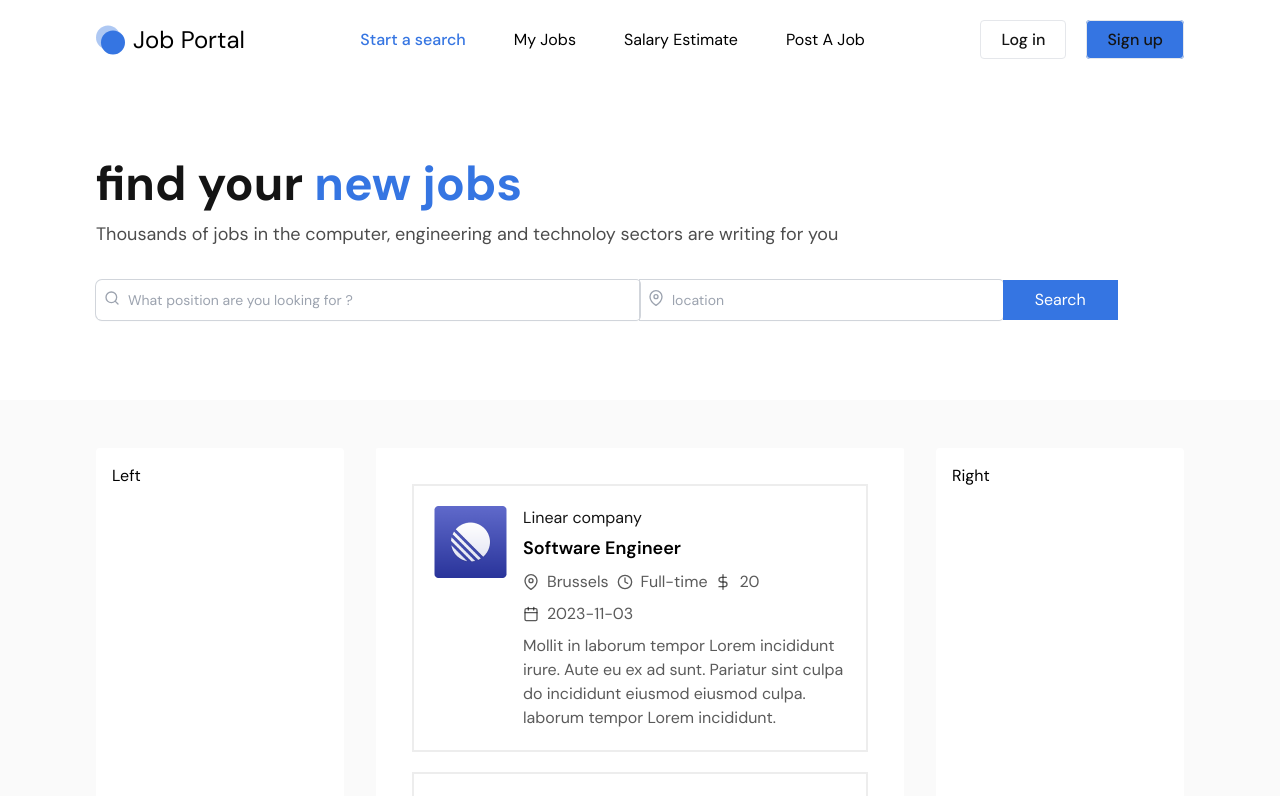
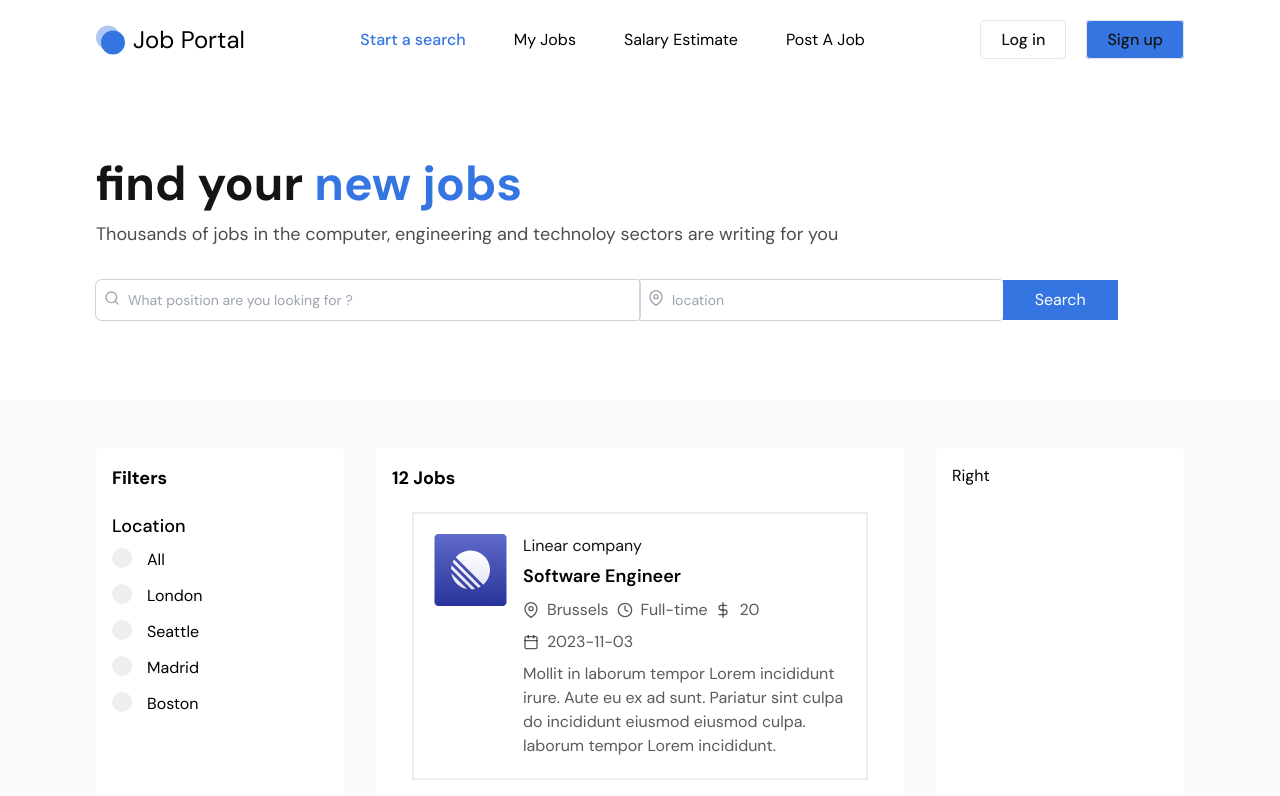
Before and after one commit to Kingcedru/Job-Portal-MERN-, a React (Vite) app in the folder job-portal/: page / in a window 1280 px wide. Shown: the top 796 px of the page. Built offline with nearby package versions, Linux system fonts and the light colour scheme.

Commit message:
adding title and filtering

```diff
--- a/job-portal/src/Pages/Home.jsx
+++ b/job-portal/src/Pages/Home.jsx
@@ -1,17 +1,23 @@
 import { useEffect, useState } from "react";
 import Banner from "../components/Banner";
 import Card from "../components/Card";
-import Jobs from "../components/Jobs";
+import Jobs from "./Jobs";
+import Sidebar from "../sidebar/Sidebar";
 
 export default function Home() {
   const [selectedCategory, setSelectedCategory] = useState(null);
   const [jobs, setJobs] = useState([]);
+  const [isLoading, setIsLoading] = useState(true);
+  const [currentPage, setCurrentPage] = useState(1);
+  const itemsPerPage = 6;
 
   useEffect(() => {
+    setIsLoading(true);
     fetch("jobs.json")
       .then((res) => res.json())
       .then((data) => {
         setJobs(data);
+        setIsLoading(false);
       });
   }, []);
 
@@ -73,10 +79,24 @@ export default function Home() {
       <Banner query={query} handleInputChange={handleInputChange} />
       {/* main content */}
       <div className="bg-[#FAFAFA] md:grid grid-cols-4 gap-8 lg:px-24 px-4 py-12">
-        <div className="bg-white p-4 rounded">Left</div>
+        {/* left side */}
+        <div className="bg-white p-4 rounded">
+          <Sidebar handleChange={handleChange} handleClick={handleClick} />
+        </div>
+        {/* job cards */}
         <div className="col-span-2 bg-white p-4 rounded-sm">
-          <Jobs result={result} />
+          {isLoading ? (
+            <p className="font-medium">Loading....</p>
+          ) : result.length > 0 ? (
+            <Jobs result={result} />
+          ) : (
+            <>
+              <h3 className="text-lg font-bold mb-2">{result.length} Jobs</h3>
+              <p>No data found</p>
+            </>
+          )}
         </div>
+        {/* right side */}
         <div className="bg-white p-4 rounded">Right</div>
       </div>
     </div>
--- /dev/null
+++ b/job-portal/src/Pages/Jobs.jsx
@@ -0,0 +1,12 @@
+import React from "react";
+
+export default function Jobs({ result }) {
+  return (
+    <>
+      <div>
+        <h3 className="text-lg font-bold mb-2">{result.length} Jobs</h3>
+      </div>
+      <section className="card-container">{result}</section>;
+    </>
+  );
+}
--- /dev/null
+++ b/job-portal/src/components/InputField.jsx
@@ -0,0 +1,15 @@
+import React from "react";
+
+export default function InputField({ handleChange, value, title, name }) {
+  return (
+    <label className="sidebar-label-container">
+      <input
+        type="radio"
+        name={name}
+        value={value}
+        onChange={handleChange}
+      />
+      <span className="checkmark"></span>{title}
+    </label>
+  );
+}
--- a/job-portal/src/components/Jobs.jsx
+++ /dev/null
@@ -1,5 +0,0 @@
-import React from "react";
-
-export default function Jobs({ result }) {
-  return <div>{result}</div>;
-}
--- /dev/null
+++ b/job-portal/src/sidebar/Location.jsx
@@ -0,0 +1,47 @@
+import React from "react";
+import InputField from "../components/InputField";
+
+export default function Location({ handleChange }) {
+  return (
+    <div>
+      <h4 className="text-lg font-medium mb-2">Location</h4>
+      <div>
+        <label className="sidebar-label-container">
+          <input
+            type="radio"
+            name="test"
+            id="test"
+            value=""
+            onChange={handleChange}
+          />
+          <span className="checkmark"></span>All
+        </label>
+
+        <InputField
+          handleChange={handleChange}
+          value="London"
+          title="London"
+          name="test"
+        />
+        <InputField
+          handleChange={handleChange}
+          value="Seattle"
+          title="Seattle"
+          name="test"
+        />
+        <InputField
+          handleChange={handleChange}
+          value="Madrid"
+          title="Madrid"
+          name="test"
+        />
+        <InputField
+          handleChange={handleChange}
+          value="Boston"
+          title="Boston"
+          name="test"
+        />
+      </div>
+    </div>
+  );
+}
--- /dev/null
+++ b/job-portal/src/sidebar/Sidebar.jsx
@@ -0,0 +1,11 @@
+import React from "react";
+import Location from "./Location";
+
+export default function Sidebar({ handleChange, handleClick }) {
+  return (
+    <div className="space-y-5">
+      <h3 className="text-lg font-bold mb-2">Filters</h3>
+      <Location handleChange={handleChange} />
+    </div>
+  );
+}
```
